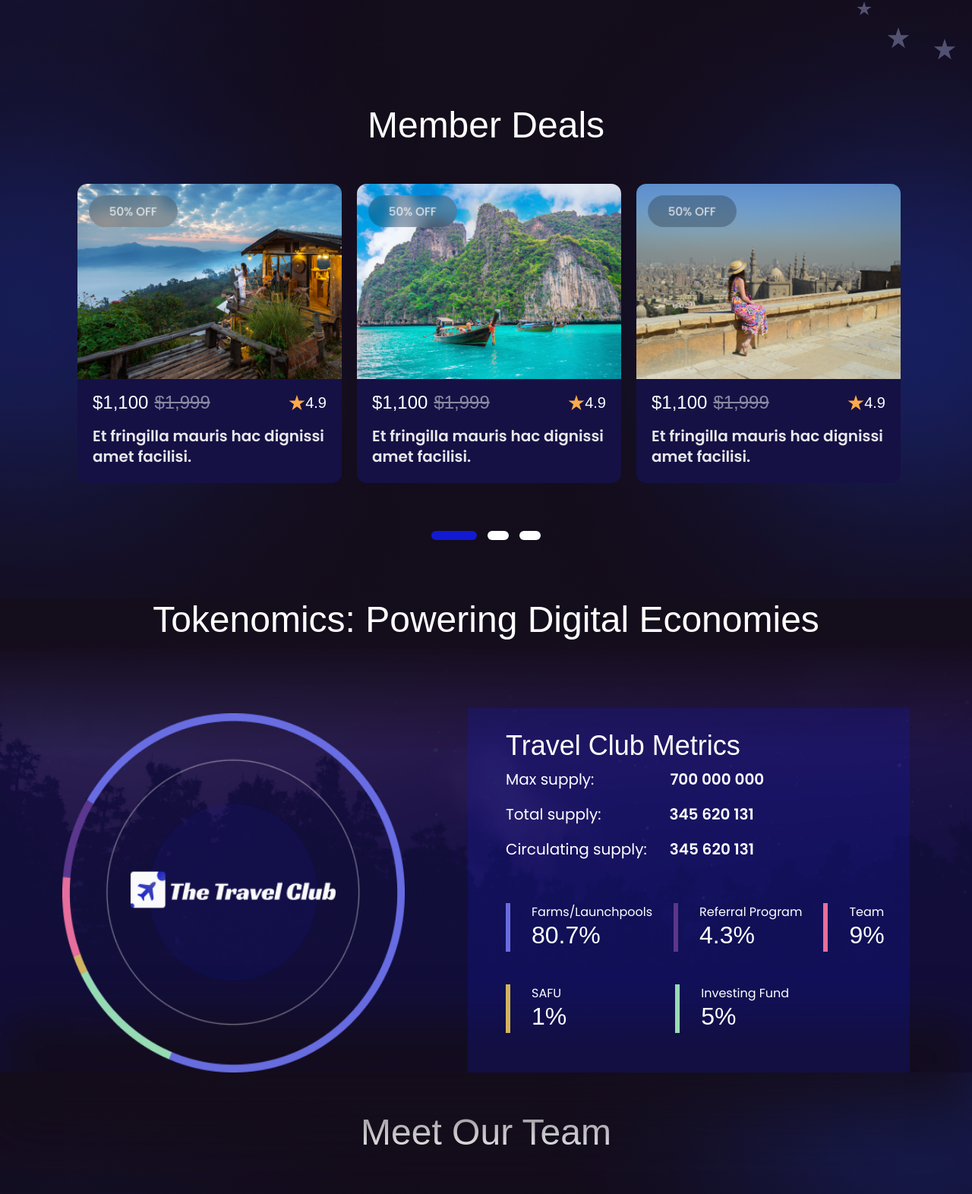
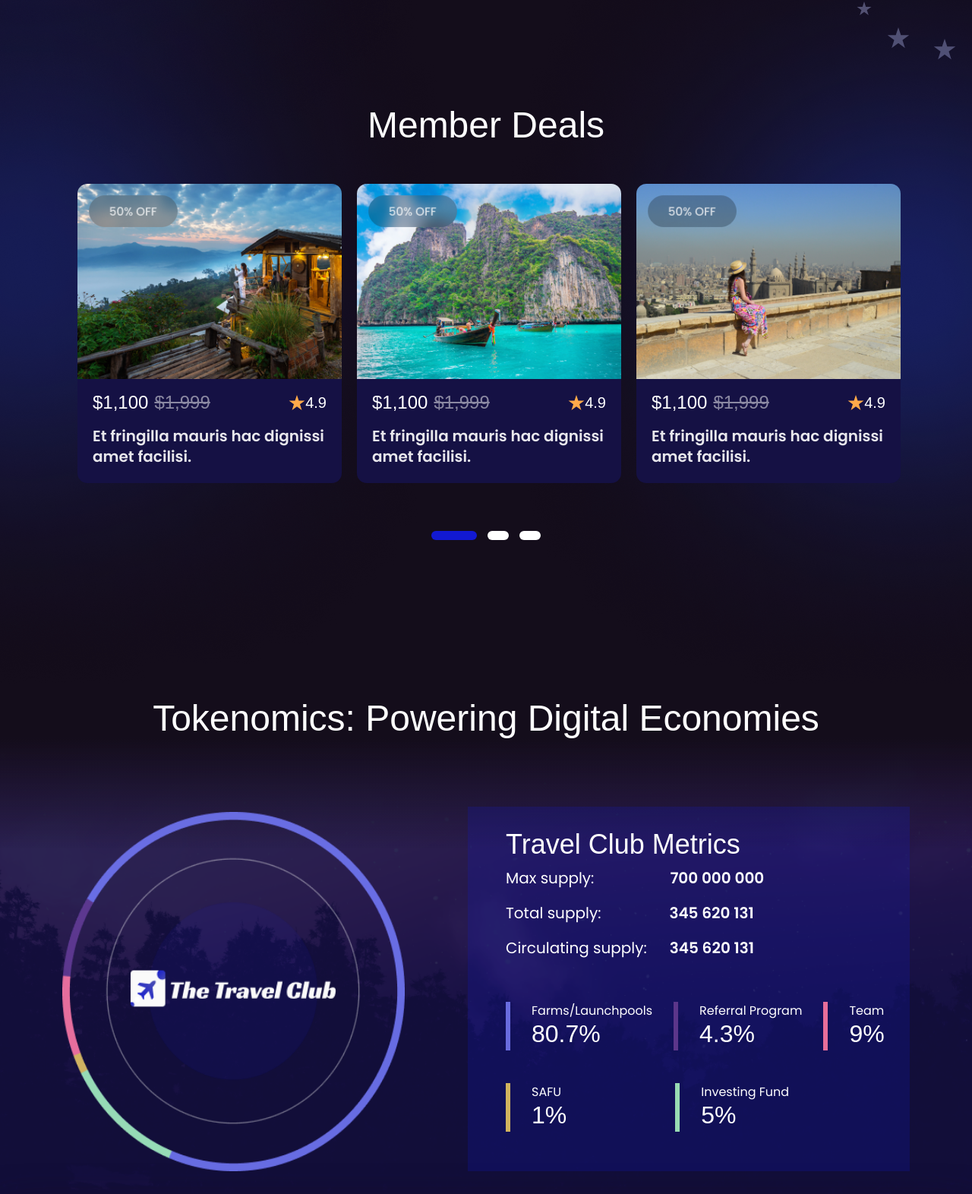
Before and after one commit to rinklepoonia/Travel-club, a plain HTML site: page index.html in a window 1280 px wide. Shown: the part 2319-3891 px from the top of the page at 76% size. Drawn offline with nearby package versions, Linux system fonts and the light colour scheme; a web font is replaced by a local one.

Commit message:
set the ellips

```diff
--- a/assets/css/style.css
+++ b/assets/css/style.css
@@ -480,9 +480,7 @@
     transition: all 300ms linear;
 }
 
-.slick-dots {
-    bottom: -70px;
-}
+
 
 /* .slick-slide div {
     display: flex;
@@ -530,14 +528,10 @@
     gap: 36px;
 }
 
-
 .pt_30 {
     padding-top: 30px;
 }
 
-/* .pt_40 {
-    padding-top: 40px;
-} */
 .pt_20 {
     padding-top: 20px;
 }
@@ -590,16 +584,21 @@
     padding-bottom: 80px;
 }
 
-
 .pb_20 {
     padding-bottom: 20px;
+}
+
+.pb_85 {
+    padding-bottom: 85px;
+}
+.pb_30{
+    padding-bottom: 30px;
 }
 
 .team_box {
     max-width: 367px;
     transition: all 0.3s linear;
     border: 1px solid transparent;
-    /* margin-bottom: 100px; */
 }
 
 .team_box:hover {
@@ -642,6 +641,9 @@
     display: flex;
     justify-content: center;
 }
+.slick-next{
+    display: none;
+}
 
 /* ====================FAQ================ */
 .max_w_561 {
@@ -660,15 +662,11 @@
 
 .accordion-button:not(.collapsed)::after {
     background-image: url(../images/svg/bottom-arrow.svg);
-    /* transform: var(--bs-accordion-btn-icon-transform); */
-    /* transition: all 300ms linear; */
 }
 
 .accordion-button::after {
     background-image: url(../images/svg/bottom-arrow.svg);
     background-repeat: no-repeat;
-    /* transition: var(--bs-accordion-btn-icon-transition); */
-    /* transition: all 300ms linear; */
 }
 
 .accordion-button {
@@ -761,6 +759,10 @@
     .max_w_406 {
         max-width: 406px;
     }
+
+    .slick-dots {
+        bottom: -4px;
+    }
 }
 
 @media (max-width:576px) {
@@ -778,6 +780,10 @@
 
     .justify_content_between {
         justify-content: space-between;
+    }
+
+    .slick-dots {
+        bottom: -60px;
     }
 }
 
@@ -817,6 +823,9 @@
     .pb_sm_35 {
         padding-bottom: 35px;
     }
+    .pb_sm_60{
+        padding-bottom: 60px;
+    }
 
     .pt_sm_43 {
         padding-top: 43px;
@@ -855,6 +864,10 @@
         padding: 29px 50px 31px 50px;
     }
 
+    .slick-dots {
+        bottom: -4px;
+    }
+
 
 }
 
@@ -874,6 +887,13 @@
         padding-top: 80px;
         padding-bottom: 80px;
     }
+
+    .pb_md_140 {
+        padding-bottom: 140px;
+    }
+        .pb_md_90{
+            padding-bottom: 90px;
+        }
 
     .mb_md_40 {
         margin-bottom: 40px;
@@ -915,6 +935,10 @@
         grid-row: 2/4;
         grid-column: 3/4;
     }
+
+    .slick-dots {
+        bottom: -70px;
+    }
 }
 
 @media (min-width:992px) {
@@ -946,6 +970,13 @@
     .pb_lg_160 {
         padding-bottom: 160px;
     }
+
+    .pb_lg_240 {
+        padding-bottom: 240px;
+    }
+        .pb_lg_130 {
+            padding-bottom: 130px;
+        }
 
     .py_lg_54_160 {
         padding-top: 54px;
--- a/assets/js/script.js
+++ b/assets/js/script.js
@@ -25,7 +25,7 @@ $('.slider_responsiv').slick({
         {
             breakpoint: 600,
             settings: {
-                slidesToShow: 2,
+                slidesToShow: 1,
                 slidesToScroll: 1
             }
         },
--- a/index.html
+++ b/index.html
@@ -184,7 +184,7 @@
     <section id="about" class="position-relative">
         <div class="position-absolute aboutUs_ellip_position d-sm-block d-none"><img class="w-100"
                 src="./assets/images/svg/about-us-ellip.svg" alt="about-us-ellip"></div>
-        <div class="position-absolute aboutUs_ellip_position_right"><img class="w-100"
+        <div class="position-absolute aboutUs_ellip_position_right d-sm-block d-none"><img class="w-100"
                 src="./assets/images/png/aboutUs-ellip-right.png" alt="aboutUs-ellip-right"></div>
         <div class="container_1140">
             <div class="row flex-lg-row flex-column-reverse">
@@ -218,7 +218,7 @@
                 alt="left-start-img"></div>
         <div class="position-absolute right_star_position"><img src="./assets/images/svg/hero-stars-svg.svg"
                 alt="hero-stars"></div>
-        <div class="position-absolute grid_left_ellipPosition"><img class="w-100"
+        <div class="position-absolute grid_left_ellipPosition d-sm-block d-none"><img class="w-100"
                 src="./assets/images/png/grid-left-ellip.png" alt="grid-left-ellip"></div>
         <div class="container_1140">
             <h2 class="ff-sans fw-normal text48-3xl lh-56 color-white text-center pb_lg_106 pb_sm_35 pb_0">Popular
@@ -288,10 +288,10 @@
         </div>
     </section>
     <!-- ==============slider-member-deal============= -->
-    <section class="pb_110 position-relative overflow -x-hidden">
-        <div class="position-absolute slider_left_ellipPosition"><img class="w-100"
+    <section class="pb_lg_240 pb_md_140 pb_85 position-relative overflow -x-hidden">
+        <div class="position-absolute slider_left_ellipPosition d-sm-block d-none"><img class="w-100"
                 src="./assets/images/png/grid-left-ellip.png" alt="grid-left-ellip"></div>
-        <div class="position-absolute slider_right_ellipPosition"><img class="w-100"
+        <div class="position-absolute slider_right_ellipPosition d-sm-block d-none"><img class="w-100"
                 src="./assets/images/png/slider-right-ellip.png" alt="slider-right-ellip"></div>
         <div class="container_1140">
             <h2 class="ff-sans fw-normal text48-3xl lh-56 color-white text-center pb-lg-5 pb-md-4 pb-sm-3 pb-2 mb-0">
@@ -425,7 +425,7 @@
         </div>
     </section>
     <!-- ===============Tokenomics: Powering Digital Economies============= -->
-    <section id="token" class="token_bg_img position-relative z-1">
+    <section id="token" class="token_bg_img position-relative z-1 pb_lg_130 pb_md_90 pb_sm_60 pb_30">
         <div class="token_top_grident position-absolute"></div>
         <div class="token_bottom_grident position-absolute"></div>
         <div class="container_1140">
@@ -535,7 +535,7 @@
         </div>
     </section>
     <!-- ==============meet-our-team============= -->
-    <section class="py_lg_54 _160 py_sm_50_100 py_50_80 position-relative overflow-y-hidden">
+    <section class="py_lg_54 _160 py_sm_50_100 py_50_80 position-relative overflow-hidden">
         <div class="position-absolute team_left_starPosition d-md-block d-none"><img
                 src="./assets/images/png/team-left-start.png" alt="team-left-start."></div>
         <div class="position-absolute team_right_starPosition d-lg-block d-none"><img class="w-100"
```
